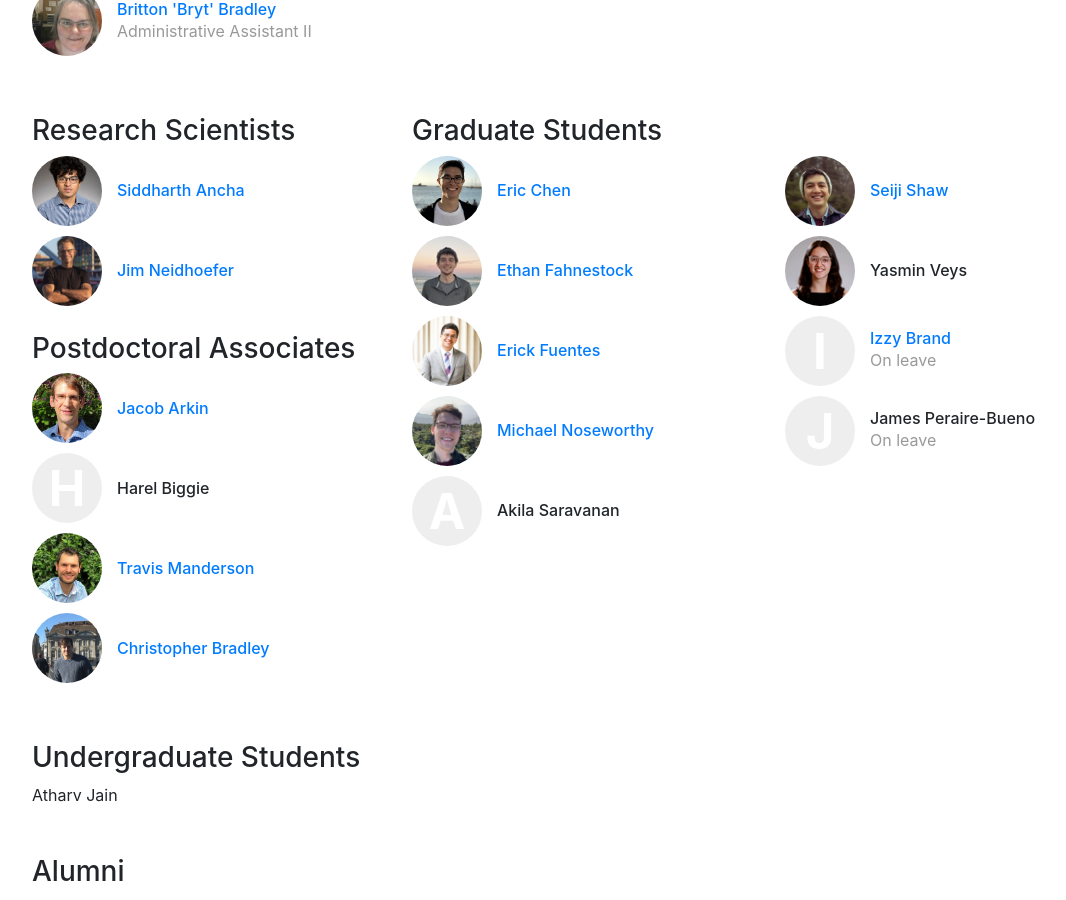
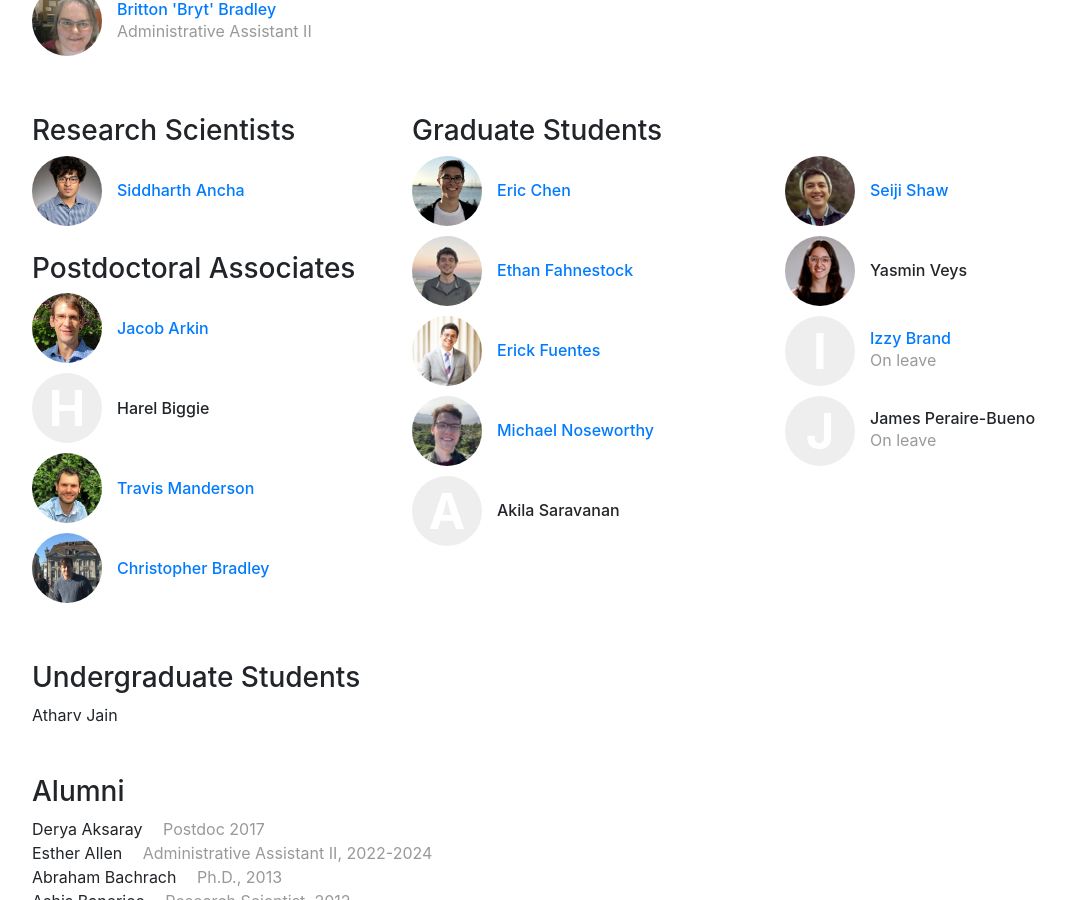
Before and after one commit to robustrobotics/robustrobotics.github.io, a Jekyll site: the page built from people.html, in a window 1280 px wide and 900 px high, scrolled down 361 px. Shown: the whole window, without its empty margins (53-1119 px from the left). Built offline with Jekyll 4.4.1, drawn with Linux system fonts in a browser that asks for light colours.

```diff
--- a/_data/people.yml
+++ b/_data/people.yml
@@ -17,12 +17,6 @@
     webpage: "https://siddancha.github.io"
     role: scientist
     image: /img/people/sancha.png
-
-Neidhoefer:
-    display_name: "Jim Neidhoefer"
-    webpage: "https://aeroastro.mit.edu/realm/team/jim-neidhoefer/"
-    role: scientist
-    image: /img/people/neidhoefer.jpg
 
 jarkin:
     display_name: "Jacob Arkin"
```
Also changed, not shown: img/people/neidhoefer.jpg (deleted).
